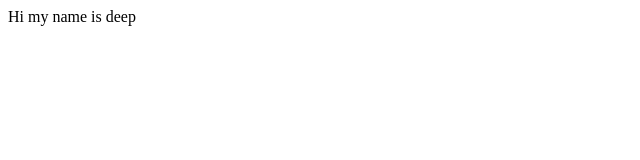
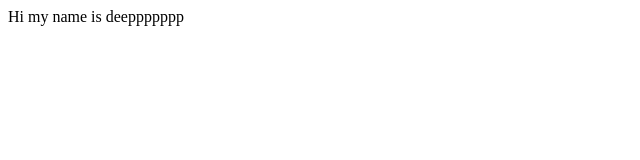
Before and after one commit to deepp5/eee, a plain HTML site: page index.html in a window 1280 px wide. Shown: the full height of the page, 0-640 px from the left. Drawn offline with Linux system fonts and the light colour scheme.

Commit message:
second commit

```diff
--- a/index.html
+++ b/index.html
@@ -6,6 +6,6 @@
     <title>Document</title>
   </head>
   <body>
-    Hi my name is deep
+    Hi my name is deeppppppp
   </body>
 </html>
```
